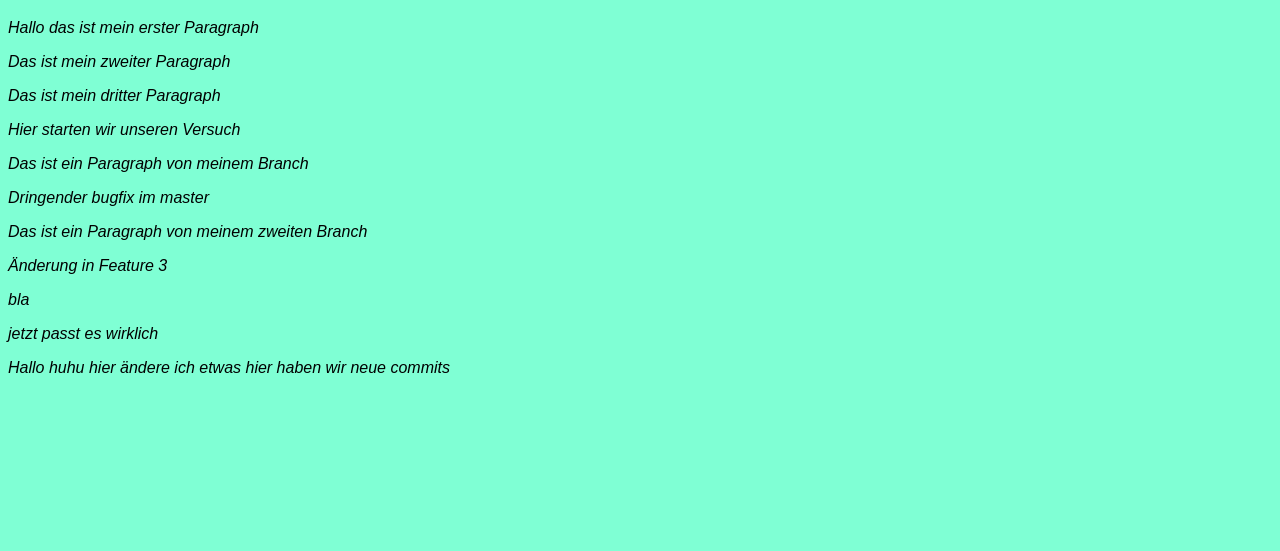
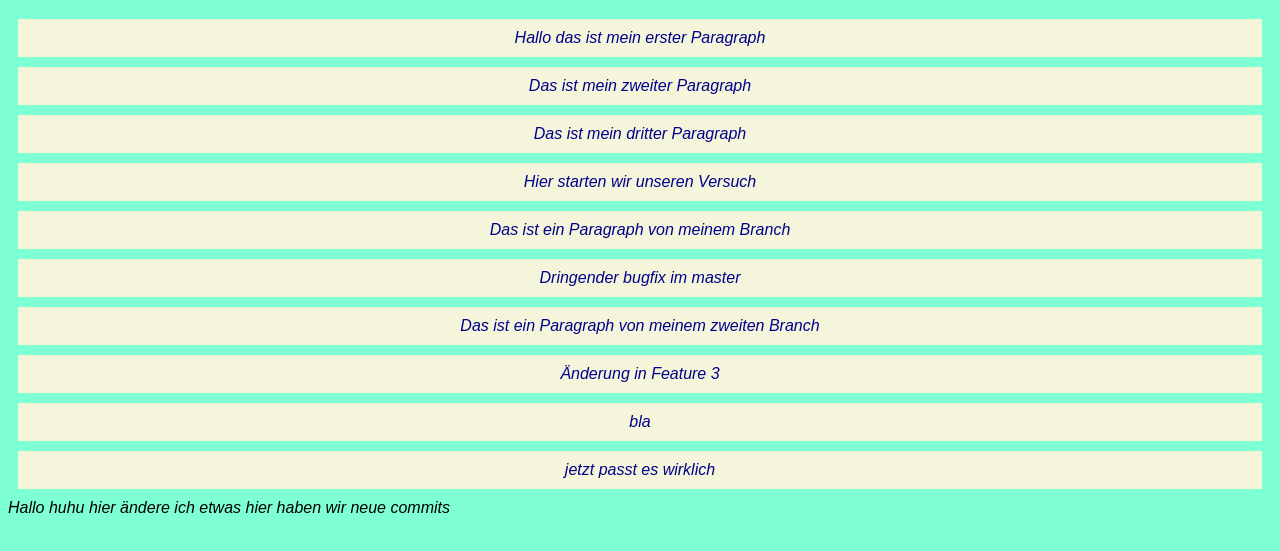
Before and after one commit to LauraLugbauer/APMG22025, a plain HTML site: page index.html in a window 1280 px wide. Shown: the part 61-612 px from the top of the page. Drawn offline with Linux system fonts and the light colour scheme.

Commit message:
Lautschis Änderungen

```diff
--- a/styles.css
+++ b/styles.css
@@ -4,3 +4,11 @@ body{
     font-style: italic;
     font-size: medium;
 }
+
+p{
+    text-align: center;
+    background-color: beige;
+    color: darkblue;
+    padding: 10px;
+    margin: 10px;
+}
```
